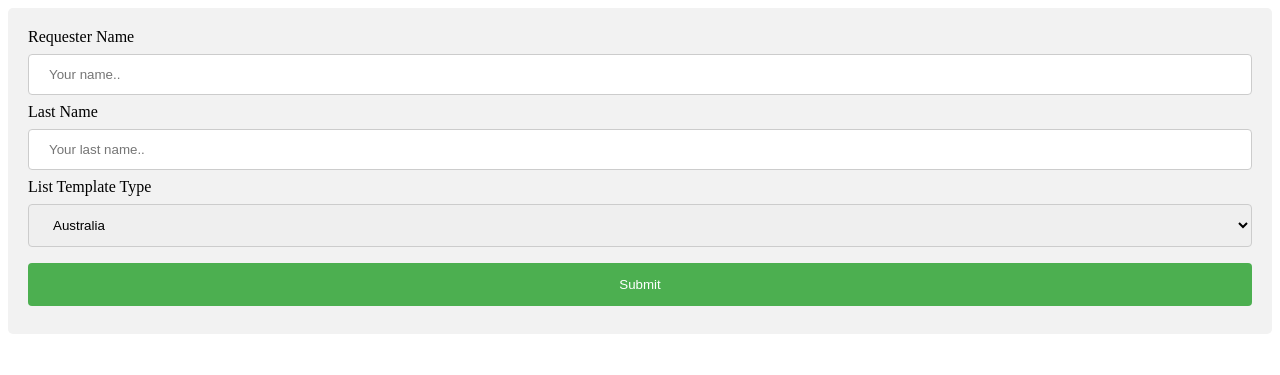
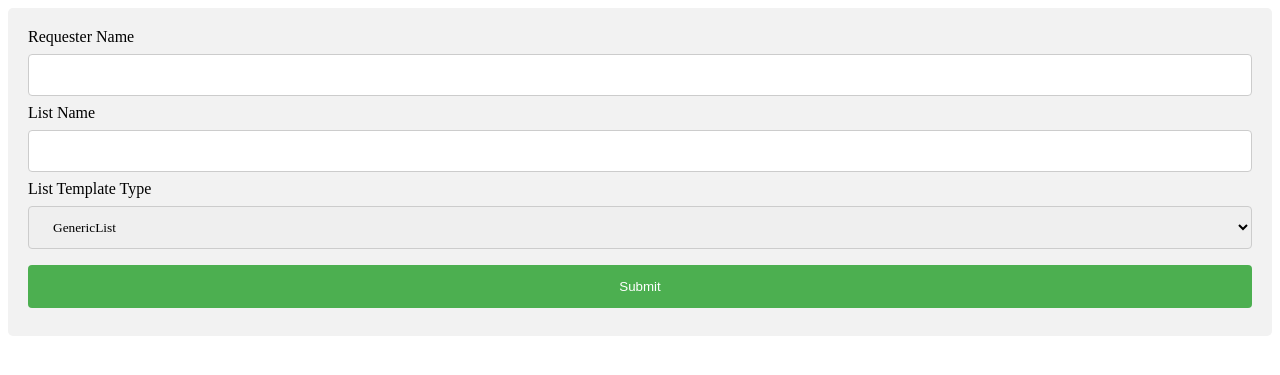
Before and after one commit to ChendrayanV/Events-2018-2019, a Node server app: page /newList/ in a window 1280 px wide. Shown: the top 375 px of the page. Run offline with Node 20, Linux system fonts and the light colour scheme.

Commit message:
initial commit

```diff
--- a/SPSEvents-SEP2018/views/newList.pug
+++ b/SPSEvents-SEP2018/views/newList.pug
@@ -9,14 +9,16 @@ html(lang="en")
             include ./styles/forms.css
     body
         div
-            form(action='/action_page.php')
-                label(for='fname') Requester Name
-                input#fname(type='text', name='firstname', placeholder='Your name..')
-                label(for='lname') Last Name
-                input#lname(type='text', name='lastname', placeholder='Your last name..')
+            form(action='/createList')
+
+                label(for='rName') Requester Name
+                input#fname(type='text', name='rName', value=rName)
+
+                label(for='lName') List Name
+                input#fname(type='text', name='lName', value=rName)
+
                 label(for='listTemplateType') List Template Type
                 select#country(name='listTemplateType')
-                    option(value='australia') Australia
-                    option(value='canada') Canada
-                    option(value='usa') USA
+                    option(value='GenericList') GenericList
+                    option(value='Announcements') Announcements
                 input(type='submit', value='Submit')
--- a/SPSEvents-SEP2018/views/styles/forms.css
+++ b/SPSEvents-SEP2018/views/styles/forms.css
@@ -11,6 +11,7 @@ select {
     border: 1px solid #ccc;
     border-radius: 4px;
     box-sizing: border-box;
+    font-family: Gadugi;
 }
 
 input[type=submit] {
@@ -26,10 +27,12 @@ input[type=submit] {
 
 input[type=submit]:hover {
     background-color: #45a049;
+    font-family: Gadugi;
 }
 
 div {
     border-radius: 5px;
     background-color: #f2f2f2;
     padding: 20px;
+    font-family: Gadugi;
 }
```
